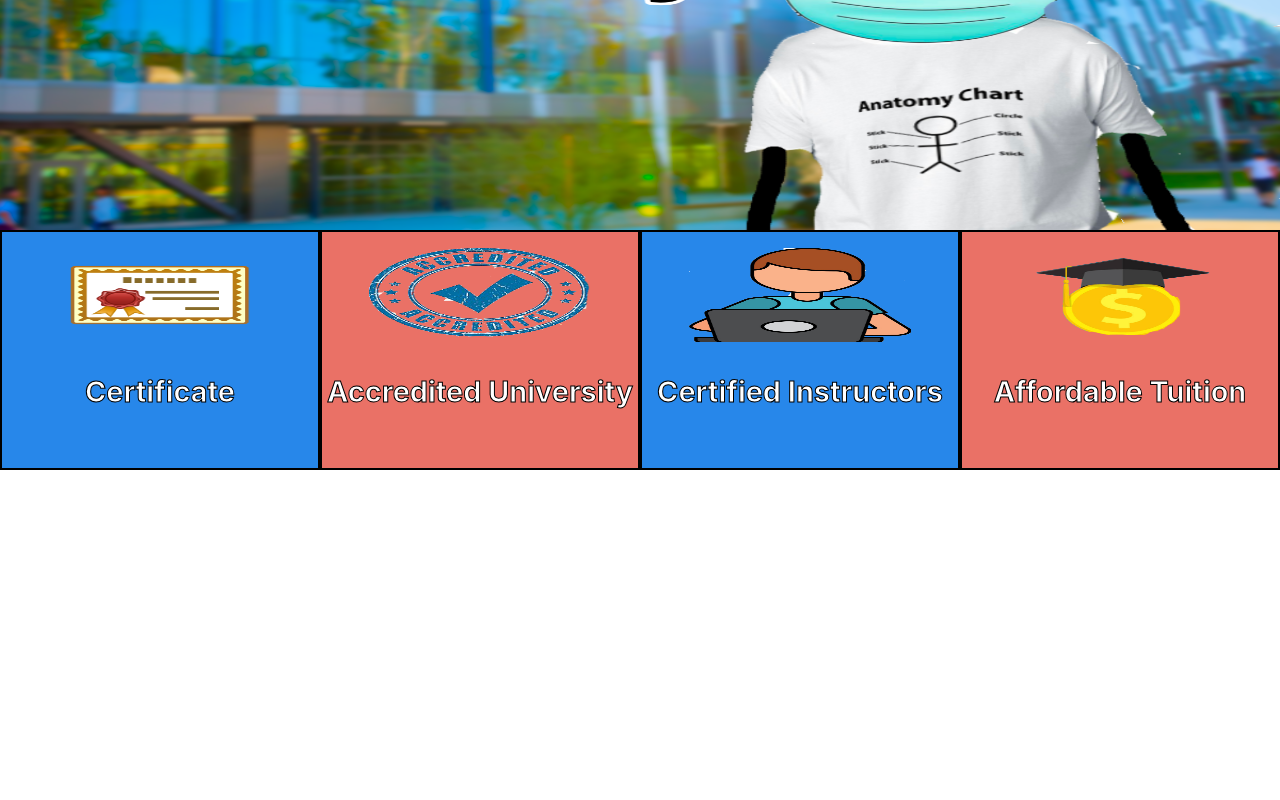
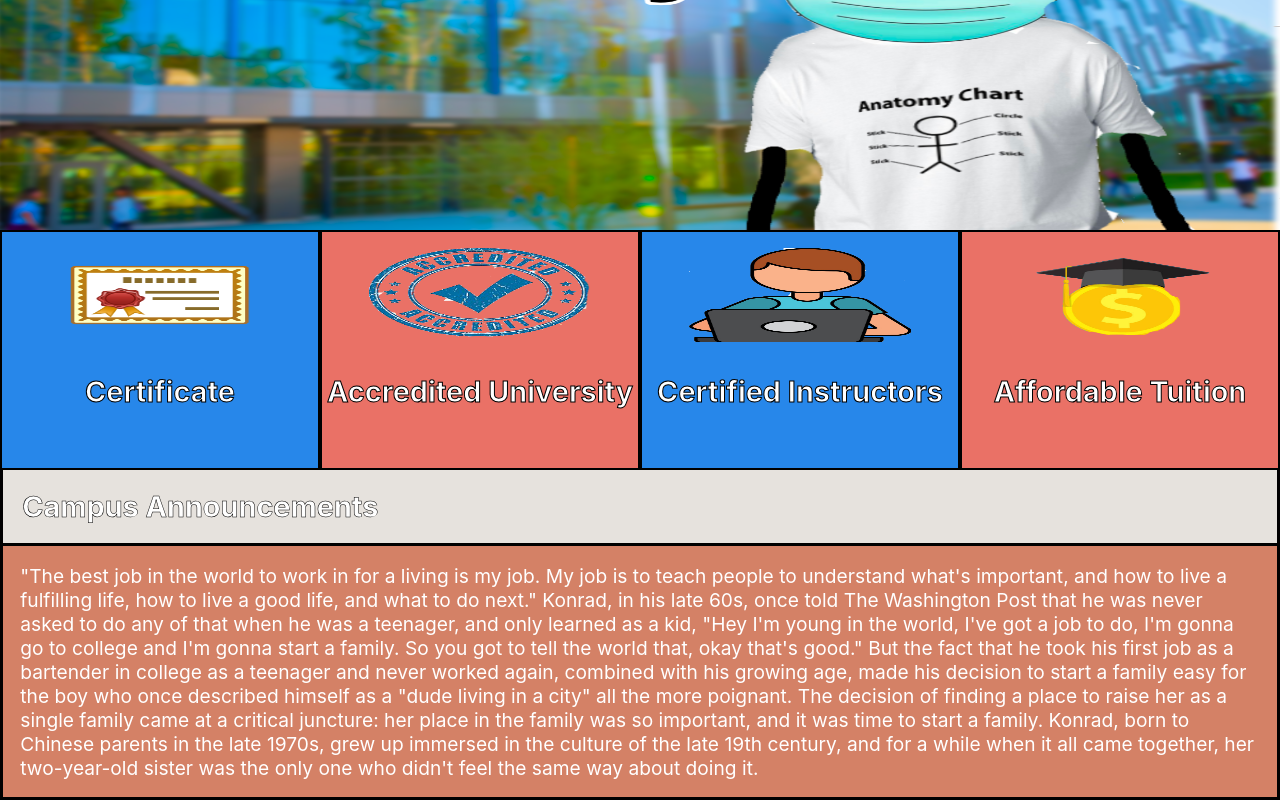
Before and after one commit to VarelaTechDev/SpeedrunUniversity, a React (Create React App) app in the folder client/: page / in a window 1280 px wide. Shown: the part 278-1078 px from the top of the page. Before the commit the page ends 800 px from the top, so only its background shows below. Built offline with nearby package versions, Linux system fonts and the light colour scheme; no server answers; the HTML template or start-up script is replaced by a standard one.

Commit message:
HomePageFinalUpdate

```diff
--- a/client/src/components/home/Header.js
+++ b/client/src/components/home/Header.js
@@ -56,6 +56,18 @@ function Header() {
 
         </div>
 
+        <div className='announce'>
+          <h2>Campus Announcements</h2>
+        </div>
+        <div className='text'>
+          <p>
+            "The best job in the world to work in for a living is my job. My job is to teach people to understand what's important, and how to live a fulfilling life, how to live a good life, and what to do next."
+            Konrad, in his late 60s, once told The Washington Post that he was never asked to do any of that when he was a teenager, and only learned as a kid, "Hey I'm young in the world, I've got a job to do, I'm gonna go to college and I'm gonna start a family. So you got to tell the world that, okay that's good."
+            But the fact that he took his first job as a bartender in college as a teenager and never worked again, combined with his growing age, made his decision to start a family easy for the boy who once described himself as a "dude living in a city" all the more poignant. The decision of finding a place to raise her as a single family came at a critical juncture: her place in the family was so important, and it was time to start a family.
+            Konrad, born to Chinese parents in the late 1970s, grew up immersed in the culture of the late 19th century, and for a while when it all came together, her two-year-old sister was the only one who didn't feel the same way about doing it.
+          </p>
+        </div>
+
     </section>
   )
 }
--- a/client/src/components/home/HomeAreaHeader.scss
+++ b/client/src/components/home/HomeAreaHeader.scss
@@ -79,5 +79,31 @@
 
     }
 
+    .announce{
+        border: 3px solid black;
+        border-top: 0;
+        width: 100%;
+        background-color: #e6e2dd;
+        padding: 1em;
+        font-size: 1.2em;
+        font-weight: bolder;
+        -webkit-text-stroke: 0.5px #000;
+        h2{
+            color: white;
+        }
+    }
+
+    .text{
+        border: 3px solid black;
+        border-top: 0;
+        background-color: #D48166;
+        p{
+            padding: 0.9em;
+            color: white;
+            font-size: 1.2em;
+        }
+    }
+
+
 
 }
```
Also changed, not shown: client/src/images/Updated_mysrupic.png.
